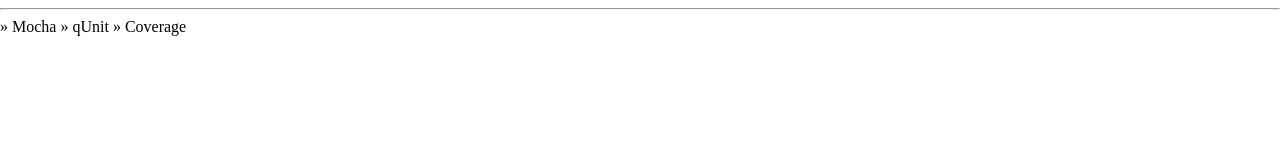
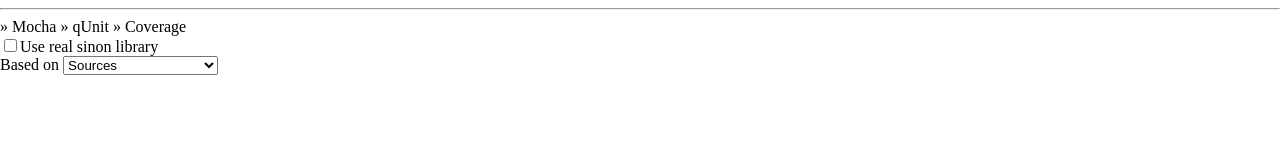
Before and after one commit to ArnaudBuchholz/training-functions-stub, a website: page loader.html in a window 1280 px wide. Drawn offline with Linux system fonts and the light colour scheme.

Commit message:
Added options that reload the page

```diff
--- a/loader.html
+++ b/loader.html
@@ -10,5 +10,29 @@
         <a href="mocha.html" target="_top">&raquo; Mocha</a>
         <a href="qunit.html" target="_top">&raquo; qUnit</a>
         <a href="tmp/coverage.html" target="_blank">&raquo; Coverage</a>
+        <br/><label><input type="checkbox" id="sinon">Use real sinon library</label>
+        <br><label>Based on <select id="ref">
+            <option value="src">Sources</option>
+            <option value="us1">User Story 1 (solution)</option>
+            <option value="us2">User Story 2 (solution)</option>
+        </select></label>
+        <script>
+var top = window.top;
+[].slice.call(document.querySelectorAll("a"), 0).forEach(function (a) {
+    a.setAttribute("href", a.getAttribute("href") + top.location.search);
+});
+var sinon = document.getElementById("sinon");
+sinon.checked = top.parameters.sinon === "true";
+sinon.addEventListener("change", function () {
+    top.parameters.sinon = sinon.checked;
+    top.parameters.reload();
+});
+var ref = document.getElementById("ref");
+ref.value = top.parameters.ref;
+ref.addEventListener("change", function () {
+    top.parameters.ref = ref.value;
+    top.parameters.reload();
+});
+        </script>
     </body>
 </html>
```
